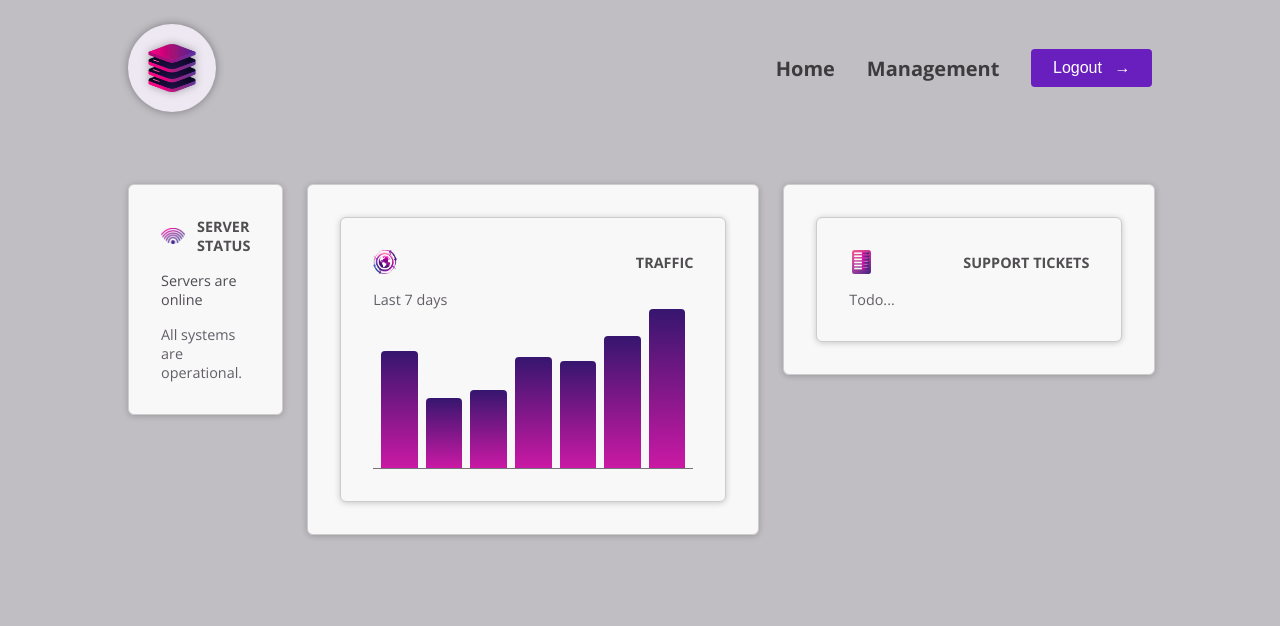
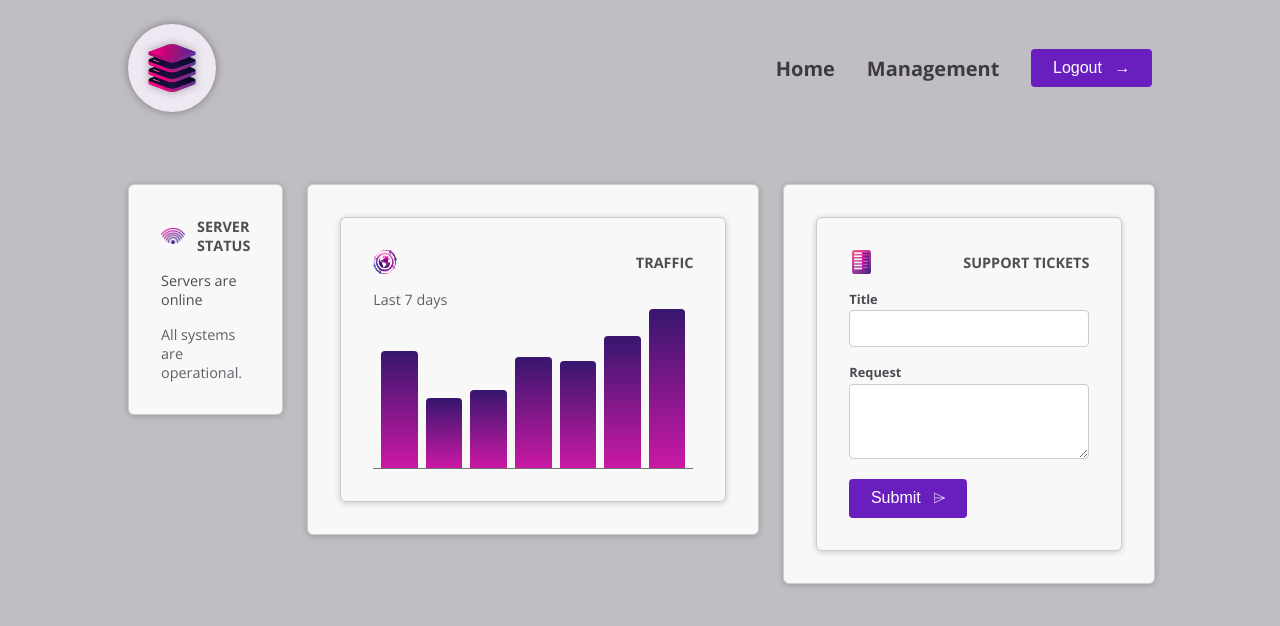
Before and after one commit to adnan5509/WorkNest, an Angular app: page / in a window 1280 px wide. Shown: the top 626 px of the page. Built offline with nearby package versions, Linux system fonts and the light colour scheme.

Commit message:
refactor: implement new ticket form and button component for support tickets

```diff
--- a/src/app/components/dashboard/support-tickets/support-tickets.component.html
+++ b/src/app/components/dashboard/support-tickets/support-tickets.component.html
@@ -1,3 +1,3 @@
 <div id="status">
-    <p>Todo...</p>
+    <app-new-ticket></app-new-ticket>
 </div>
--- a/src/app/components/dashboard/support-tickets/support-tickets.component.ts
+++ b/src/app/components/dashboard/support-tickets/support-tickets.component.ts
@@ -1,9 +1,10 @@
 import { Component } from '@angular/core';
+import { NewTicketComponent } from "../../tickets/new-ticket/new-ticket.component";
 
 @Component({
   selector: 'app-support-tickets',
   standalone: true,
-  imports: [],
+  imports: [NewTicketComponent],
   templateUrl: './support-tickets.component.html',
   styleUrl: './support-tickets.component.css'
 })
--- a/src/app/components/header/header.component.html
+++ b/src/app/components/header/header.component.html
@@ -12,8 +12,8 @@
                 <a href="/">Management</a>
             </li>
             <li>
-                <button>
-                    <span>
+                <button appButton>
+                    <span id="button-text">
                         Logout
                     </span>
                     <span class="icon">
--- a/src/app/components/header/header.component.ts
+++ b/src/app/components/header/header.component.ts
@@ -1,9 +1,10 @@
 import { Component } from '@angular/core';
+import { ButtonComponent } from '../shared/button/button.component';
 
 @Component({
   selector: 'app-header',
   standalone: true,
-  imports: [],
+  imports: [ButtonComponent],
   templateUrl: './header.component.html',
   styleUrl: './header.component.css'
 })
--- /dev/null
+++ b/src/app/components/shared/button/button.component.html
@@ -0,0 +1,2 @@
+<ng-content select="#button-text"></ng-content>
+<ng-content select=".icon"></ng-content>
--- /dev/null
+++ b/src/app/components/tickets/new-ticket/new-ticket.component.html
@@ -0,0 +1,20 @@
+<form id="new-ticket">
+    <p>
+        <label>Title</label>
+        <input name="title" id="title" />
+    </p>
+    <p>
+        <label>Request</label>
+        <textarea name="request" id="request" rows="3"></textarea>
+    </p>
+    <p>
+        <button appButton>
+            <span id="button-text">
+                Submit
+            </span>
+            <span class="icon">
+                ⌲
+            </span>
+        </button>
+    </p>
+</form>
--- a/src/styles.css
+++ b/src/styles.css
@@ -221,3 +221,60 @@
 button:hover .icon {
   transform: translateX(4px);
 }
+
+#tickets {
+  display: flex;
+  flex-direction: column;
+  gap: 1.5rem;
+}
+
+#tickets ul {
+  list-style: none;
+  margin: 0;
+  padding: 0;
+  width: 15rem;
+}
+
+#tickets li {
+  margin: 0.5rem 0;
+}
+
+#tickets p {
+  margin: 0;
+  color: #4f4b53;
+}
+
+#tickets h2 {
+  margin: 0;
+  font-size: 1.1rem;
+  color: #38343c;
+}
+
+#new-ticket {
+  width: 15rem;
+}
+
+@media (min-width: 768px) {
+  #tickets {
+    flex-direction: row;
+  }
+}
+
+#new-ticket label {
+  display: block;
+  font-size: 0.8rem;
+  font-weight: bold;
+  margin-bottom: 0.15rem;
+  color: #4f4b53;
+}
+
+#new-ticket input,
+#new-ticket textarea {
+  width: 100%;
+  padding: 0.5rem;
+  border: 1px solid #ccc;
+  border-radius: 4px;
+  font: inherit;
+  font-size: 0.9rem;
+  color: #4f4b53;
+}
```
Also changed, not shown: src/app/components/shared/button/button.component.ts (added, +12 -0 lines), src/app/components/tickets/new-ticket/new-ticket.component.ts (added, +13 -0 lines), src/app/components/shared/button/button.component.css (added), src/app/components/tickets/new-ticket/new-ticket.component.css (added).
